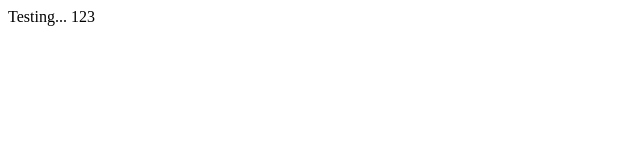
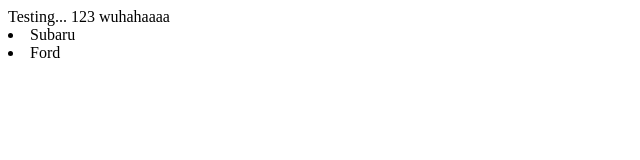
Before and after one commit to thecoolstoneman/NewGitTest, a plain HTML site: page Page1.html in a window 1280 px wide. Shown: the whole page, without its empty margins (0-640 px from the left). Drawn offline with Linux system fonts and the light colour scheme.

Commit message:
Added cars

```diff
--- a/Page1.html
+++ b/Page1.html
@@ -1,6 +1,8 @@
 <html>
 	<body>
 		Testing... 123
-
+		wuhahaaaa
+		<li>Subaru</li>
+		<li>Ford</li>
 	</body>
 </html>
```
